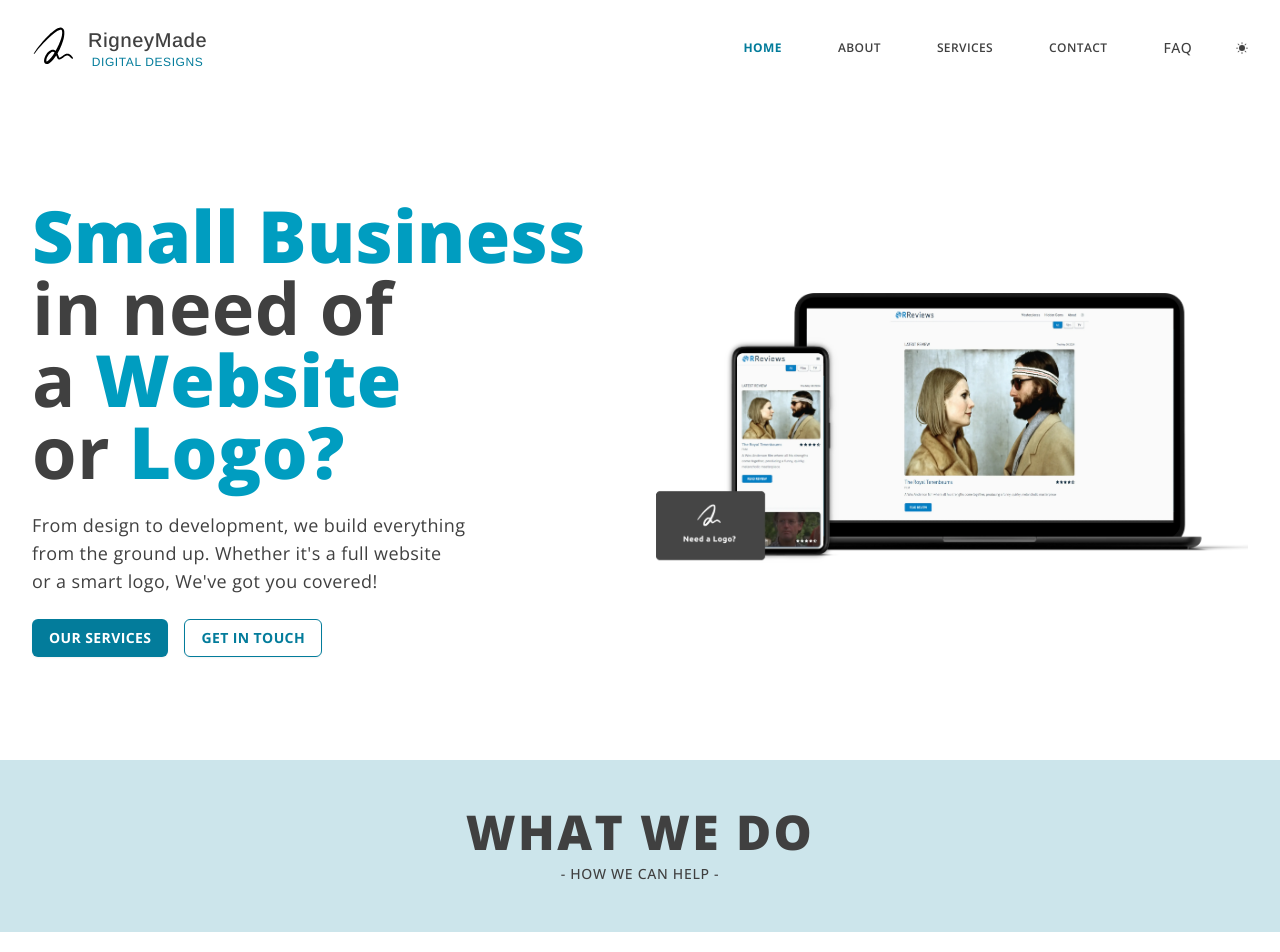
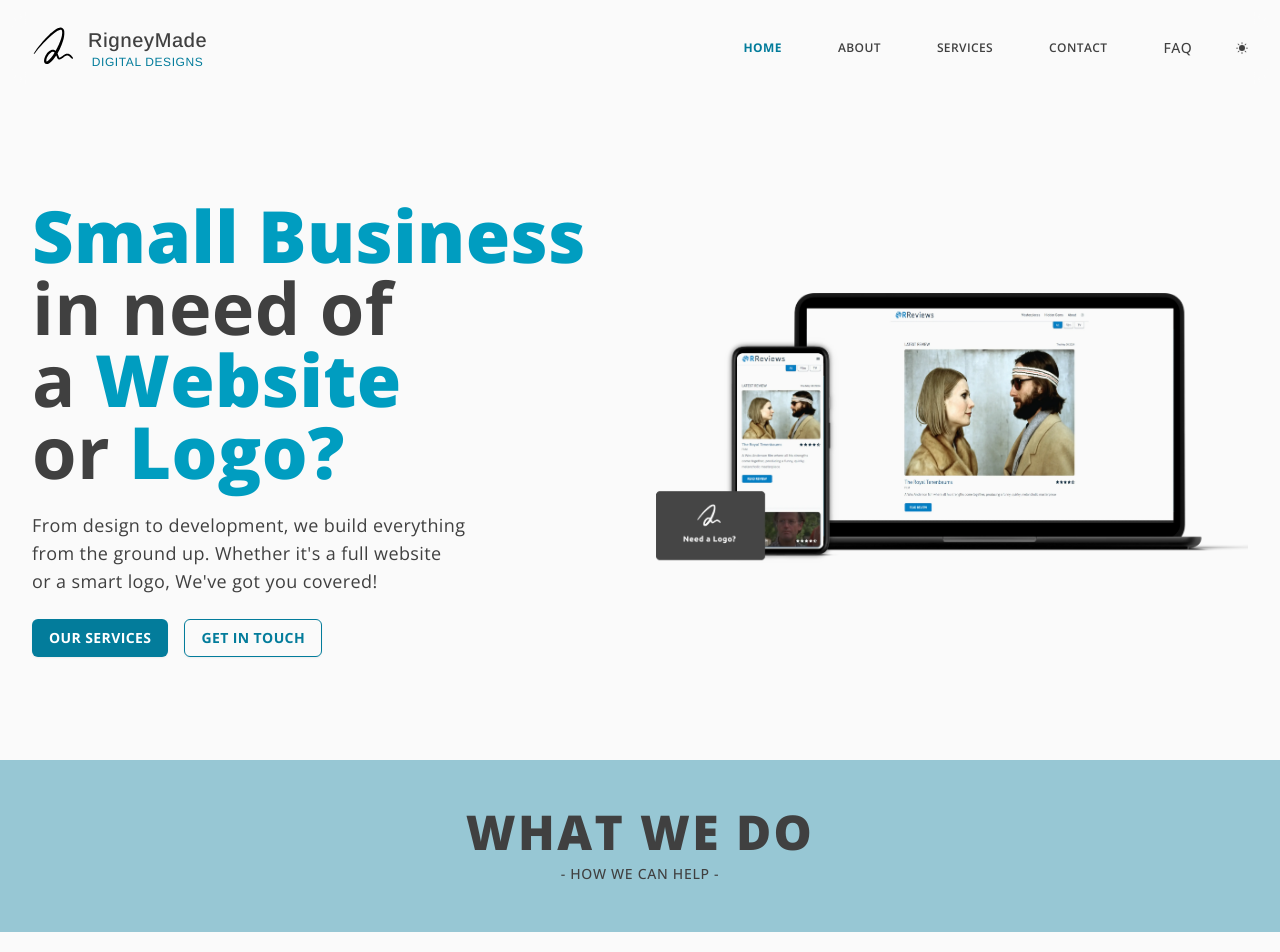
Before and after one commit to KramYengir/rigneymade, a Next.js app: page / in a window 1280 px wide. Shown: the top 952 px of the page. Built offline with nearby package versions, Linux system fonts and the light colour scheme.

Commit message:
change dark bg to cone gradient

```diff
--- a/app/globals.css
+++ b/app/globals.css
@@ -38,7 +38,7 @@
 }
 
 .h2-bg {
-  @apply py-12 bg-rm-primary-700/20  dark:bg-neutral-100;
+  @apply py-12 bg-rm-primary-700/40  dark:bg-neutral-100;
 }
 
 @layer base {
--- a/app/layout.tsx
+++ b/app/layout.tsx
@@ -5,7 +5,6 @@ import "./globals.css";
 
 import Navbar from "@/components/Navbar";
 import Provider from "@/components/utils/Provider";
-import BackgroundImage from "@/components/BackgroundImage";
 import Footer from "@/components/Footer";
 import { Toaster } from "@/components/ui/toaster";
 
@@ -27,12 +26,11 @@ export default function RootLayout({
   return (
     <html lang="en" className="h-full" suppressHydrationWarning>
       <body
-        className={`${open_Sans.className} relative h-full text-neutral-700 dark:text-neutral-100 bg-white dark:bg-gradient-radial from-stone-900 to-stone-950 tracking-wide`}
+        className={`${open_Sans.className} relative h-full text-neutral-700 dark:text-neutral-100 bg-neutral-50 dark:bg-gradient-radial dark:from-stone-800 dark:to-stone-950 bg-fixed tracking-wide`}
       >
         <Provider>
           <Navbar />
           <main>{children}</main>
-          {/* <BackgroundImage /> */}
           <Footer />
           <Toaster />
         </Provider>
--- a/components/Navbar.tsx
+++ b/components/Navbar.tsx
@@ -60,8 +60,8 @@ const Navbar: React.FC = () => {
     <nav
       className={`fixed w-full z-10 transition-all backdrop-blur-md ${
         isScrolled
-          ? "bg-white/80 shadow-md dark:bg-stone-950/80"
-          : "bg-white/80 dark:bg-transparent"
+          ? "bg-neutral-50/80 shadow-md dark:bg-stone-950/80"
+          : "bg-neutral-50/80 dark:bg-transparent"
       }`}
     >
       <div className="rm-container">
```
